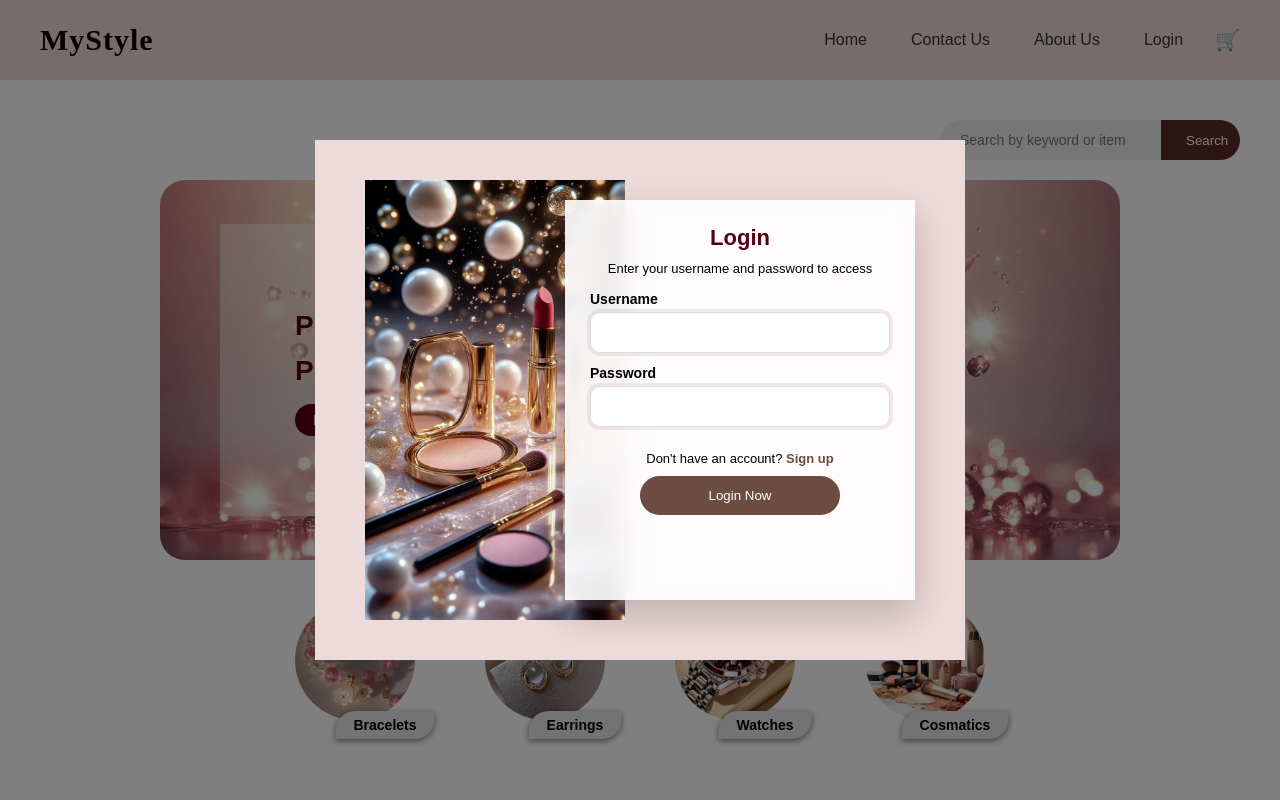
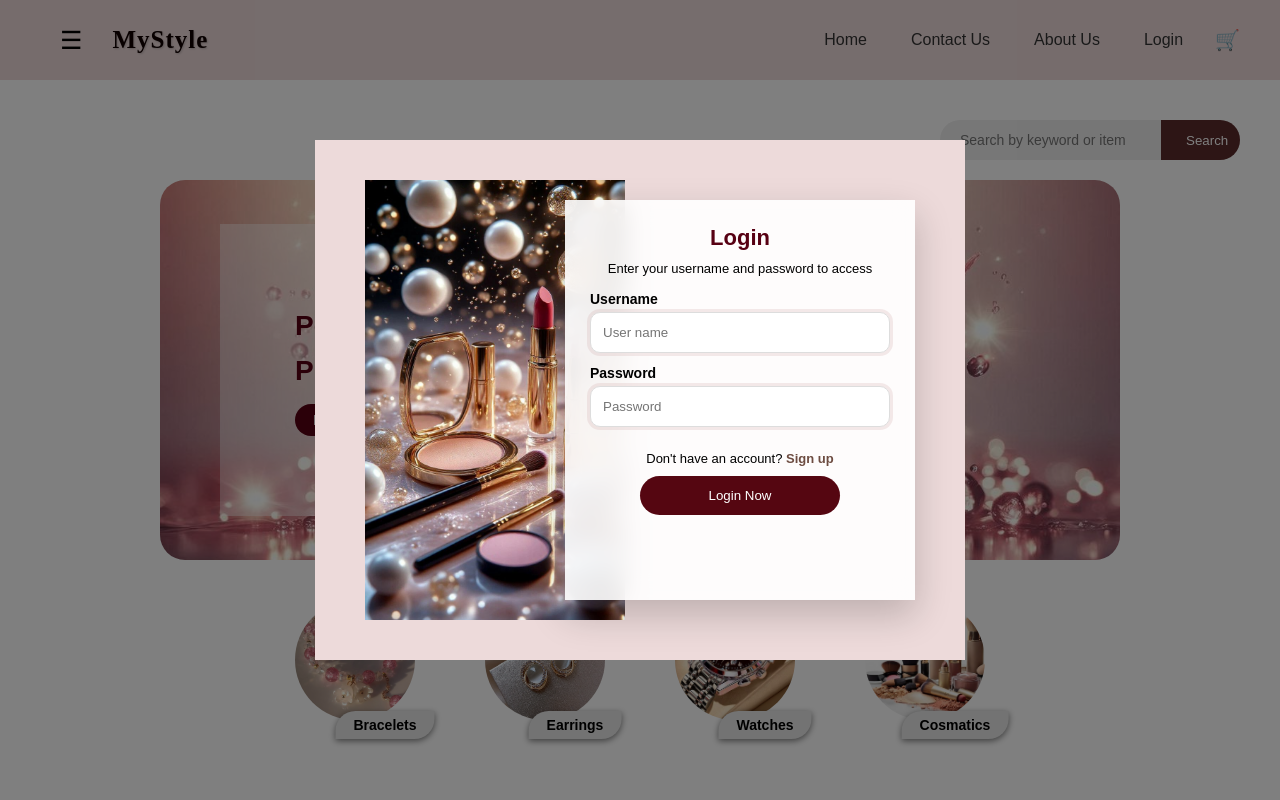
Before and after one commit to suwanika2002-jpg/vue-product-explorer, a Vue app: page /products in a window 1280 px wide. Both pictures are taken after a click on the element "Login". Shown: the top 800 px of the page. Built offline with nearby package versions, Linux system fonts and the light colour scheme; no server answers; a web font is replaced by a local one.

Commit message:
Enhance Navbar with sidebar menu and improve login validation

```diff
--- a/src/components/Navbar.vue
+++ b/src/components/Navbar.vue
@@ -1,7 +1,42 @@
 <template>
   <nav class="navbar">
+    <div class = "top-bar">
+
+  <!-- MENU BUTTON -->
+  <button class="menu-btn" @click="showMenu = !showMenu">
+    ☰
+  </button>
+
+  <!-- SIDEBAR -->
+  <div v-if="showMenu" class="sidebar">
+
+    <div class="sidebar-title">
+      Options
+    </div>
+
+    <ul>
+
+      <li @click="goToProducts">
+        Categories
+      </li>
+
+      <li @click="goToCart">
+        Cart
+      </li>
+
+      <li>Contact Us</li>
+
+      <li @click="logout">
+        Log Out
+      </li>
+
+    </ul>
+
+  </div>
+
+
     <h2 class="logo">MyStyle</h2>
-
+    </div>
     <div class="nav-right">
       <span class="nav-link" @click="$emit('openLogin')">Home</span>
       <span class="nav-link">Contact Us</span>
@@ -14,12 +49,28 @@
 </template>
 
 <script setup>
+import { ref } from 'vue'
+
+const showMenu = ref(false)
 import { useRouter } from 'vue-router'
 
 const router = useRouter()
 
 const goCart = () => {
+  showMenu.value = false
   router.push('/cart')
+}
+
+const goToProducts = () => {
+  showMenu.value = false
+  router.push('/products')
+}
+
+
+const logout = () => {
+  showMenu.value = false
+  router.push('/')
+  // Add logout logic here
 }
 </script>
 
@@ -37,13 +88,69 @@ const goCart = () => {
   background-color: #EDDADA;
   position: relative;
 }
+.top-bar{
+  display: flex;
+  align-items: center;
+  gap: 20px;
+  padding: 15px 20px;
+}
 
+.menu-btn{
+  border: none;
+  background: transparent;
+  font-size: 25px;
+  cursor: pointer;
+  margin-right: 10px;
+}
+
+.sidebar{
+  position: absolute;
+  top: 40px;
+  left: 0;
+
+  width: 200px;
+  background: white;
+
+  box-shadow: 0 4px 10px rgba(0,0,0,0.15);
+
+  z-index: 999;
+}
+
+.sidebar-title{
+  background: rgb(53, 3, 3);
+  color: white;
+
+  text-align: center;
+  padding: 10px;
+  font-size: 18px;
+  font-weight: bold;
+}
+
+.sidebar ul{
+  list-style: none;
+  padding: 0;
+  margin: 0;
+}
+
+.sidebar li{
+  padding: 15px;
+  border-bottom: 1px solid #ddd;
+
+  font-size: 18px;
+  cursor: pointer;
+}
+
+.sidebar li:hover{
+  background: #f5f5f5;
+}
 /* LOGO */
 .logo {
   font-family: 'Sail', cursive;
-  font-size: 30px;
+  font-size: 25px;
   letter-spacing: 1px;
   color: #100101;
+  text-shadow: 1px 1px 2px rgba(0,0,0,0.2);
+  text-align: left;
 }
 
 /* RIGHT SIDE */
--- a/src/pages/Login.vue
+++ b/src/pages/Login.vue
@@ -1,12 +1,24 @@
 <script setup>
+import { ref } from 'vue'
 import { useRouter } from 'vue-router'
 
+const username = ref('')
+const password = ref('')
+const errormessage = ref('')
 const router = useRouter()
 const emit = defineEmits(['close'])
+// demo login
+const correctUsername = 'user123'
+const correctPassword = 'pass123'
+
 
 const goToProducts = () => {
-  emit('close')
-  router.push('/products')
+  if (username.value === correctUsername && password.value === correctPassword) {
+    emit('close')
+    router.push('/products')
+  } else {
+    errormessage.value = 'Invalid username or password'
+  }
 }
 </script>
 <template>
@@ -24,9 +36,16 @@ const goToProducts = () => {
           <h2>Login</h2>
           <p class="subtitle">Enter your username and password to access</p>
           <label>Username</label>
-          <input type="text" />
+          <input type="text"
+                placeholder="User name"
+                v-model="username"
+                />
           <label>Password</label>
-          <input type="password" />
+          <input type="password"
+            placeholder="Password"
+            v-model="password" />
+            <!-- error message -->
+            <p class="error" v-if="errormessage">{{ errormessage }}</p>
           <p class="signup-text">Don't have an account? <a href="#">Sign up</a></p>
           <button class="login-btn" @click ="goToProducts">Login Now</button>
         </div>
@@ -159,7 +178,7 @@ const goToProducts = () => {
 }
 
 .signup-text a:hover {
-  color: #5a3d34;
+  color: #080301;
 }
 
 /* ===== BUTTON ===== */
@@ -168,7 +187,7 @@ const goToProducts = () => {
   padding: 12px;
   width: 200px;
   align-self: center;
-  background: #6d4c41;
+  background: #550611;
   color: white;
   border: none;
   border-radius: 25px;
@@ -178,6 +197,13 @@ const goToProducts = () => {
 }
 
 .login-btn:hover {
-  background: #5a3d34;
+  background: #8f1616;
+}
+.error {
+  color: #911515;
+  font-size: 14px;
+  margin-top: -8px;
+  margin-bottom: 10px;
+  text-align: center;
 }
 </style>
--- a/src/pages/ProductDetails.vue
+++ b/src/pages/ProductDetails.vue
@@ -206,20 +206,7 @@ const finalPrice = computed(() => {
   </div>
 
 </div>
-<div v-if="showCustomize" class="selected-options">
 
-  <p v-if="selectedColor">
-    <strong>Selected Colour:</strong>
-    {{ selectedColor }}
-  </p>
-
-
-  <p v-if="selectedType">
-    <strong>Selected Bead:</strong>
-    {{ selectedType.type }}
-  </p>
-
-</div>
   <!-- Customize -->
   <button
   v-if= "['watch','bracelet'].includes(product.category)"
@@ -298,7 +285,25 @@ const finalPrice = computed(() => {
           </div>
 
         </div>
+<div v-if="showCustomize" class="selected-options">
 
+    <!-- Watch -->
+     <p v-if="selectedMaterial">
+    <strong>Selected Material:</strong>
+    {{ selectedMaterial.name }}
+  </p>
+  <p v-if="selectedColor">
+    <strong>Selected Colour:</strong>
+    {{ selectedColor }}
+  </p>
+
+
+  <p v-if="selectedType">
+    <strong>Selected Bead:</strong>
+    {{ selectedType.type }}
+  </p>
+
+</div>
         <!-- ADD TO CART -->
        <button class="cart-btn" @click="handleAddToCart">
   Add to Cart
--- a/src/pages/ProductList.vue
+++ b/src/pages/ProductList.vue
@@ -9,7 +9,11 @@ const products = ref([])
 const allProducts = ref([])
 const showAll = ref(false)
 const currentCategory = ref('all')
+const showMenu = ref(false)
 
+const toggleMenu = () => {
+  showMenu.value = !showMenu.value
+}
 onMounted(async () => {
   try {
 
@@ -102,6 +106,7 @@ const goToDetails = (id) => {
     <button>Search</button>
   </div>
 </div>
+
 
     <!-- HERO SECTION -->
     <div class="hero-card">
```
